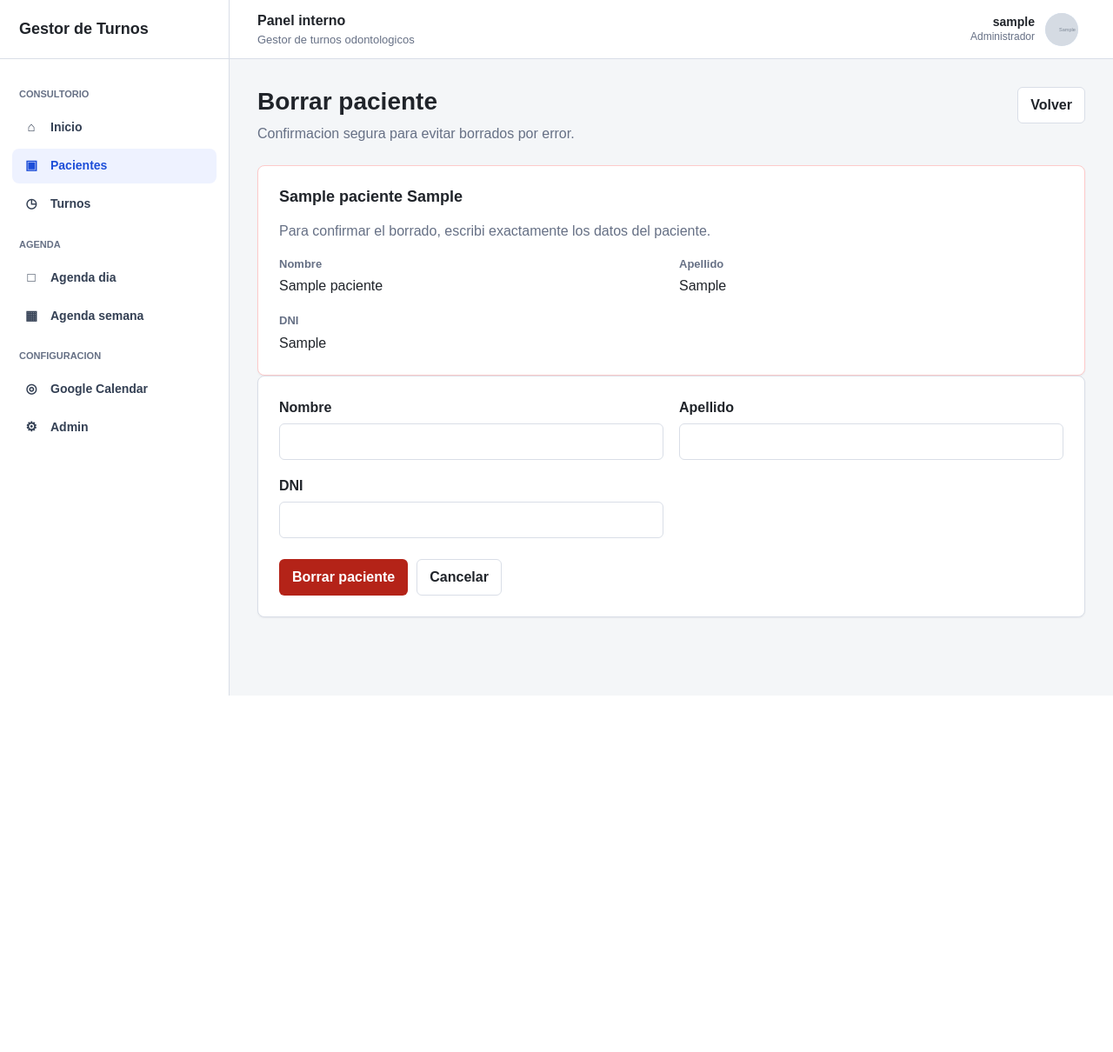
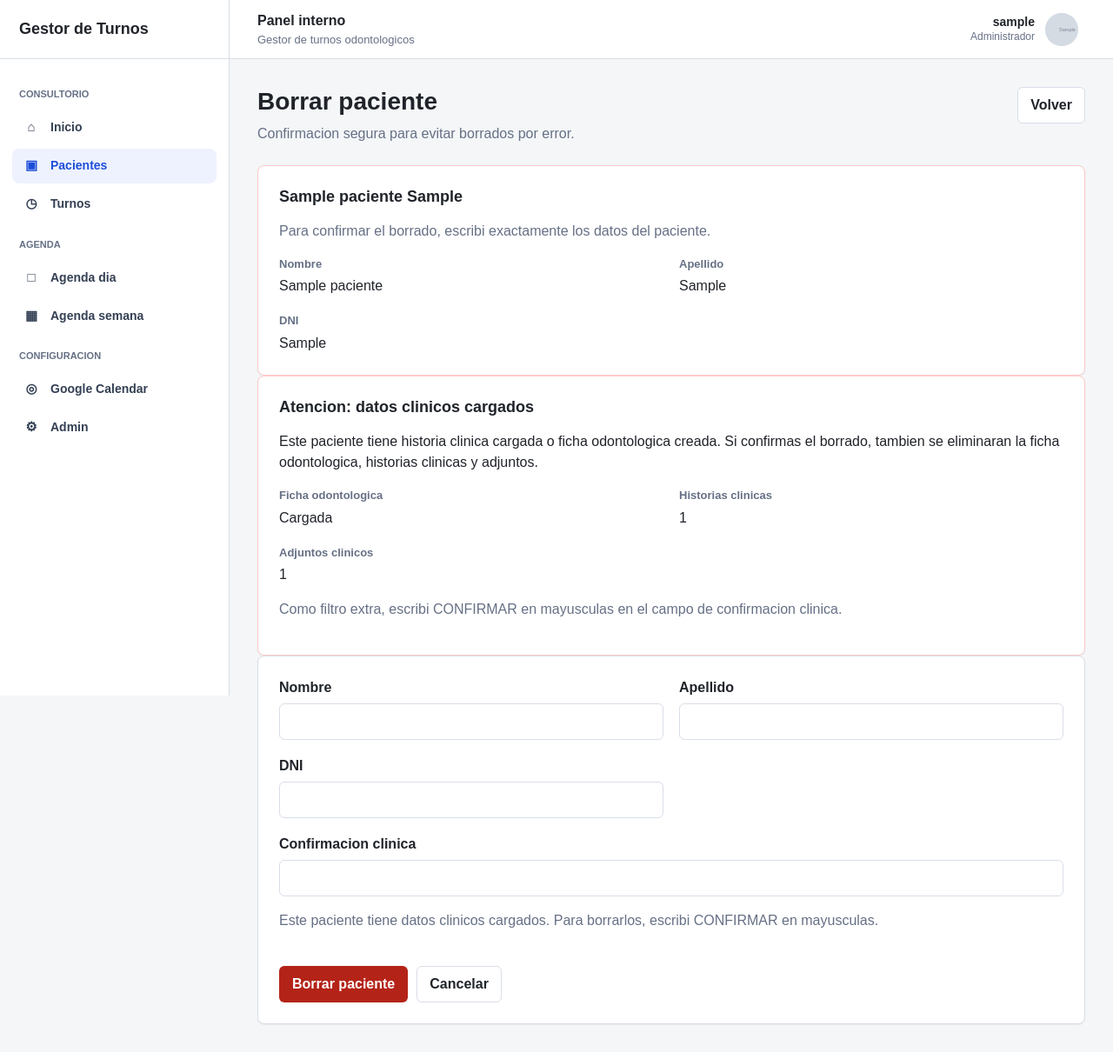
Before and after one commit to Lukillas09/gestor-turnos-odontologia, a Django app: page /pacientes/1/borrar/ in a window 1280 px wide. Shown: the whole page at 87% size. Before the commit the page ends 800 px from the top, so only its background shows below. Run offline with Django 5.2, Linux system fonts and the light colour scheme; a user stored in the database is signed in; tables that the repository leaves empty hold one stand-in row (values such as "Sample post"); grey boxes marked "Sample" are stand-in pictures.

Commit message:
Permite borrar pacientes con confirmacion clinica

```diff
--- a/app/pacientes/forms.py
+++ b/app/pacientes/forms.py
@@ -70,9 +70,19 @@ class PacienteDeleteConfirmationForm(forms.Form):
     apellido = forms.CharField(max_length=100)
     documento = forms.CharField(max_length=20, label="DNI")
 
-    def __init__(self, *args, paciente, **kwargs):
+    def __init__(self, *args, paciente, requiere_confirmacion_clinica=False, **kwargs):
         super().__init__(*args, **kwargs)
         self.paciente = paciente
+        self.requiere_confirmacion_clinica = requiere_confirmacion_clinica
+
+        if requiere_confirmacion_clinica:
+            self.fields["confirmacion_clinica"] = forms.CharField(
+                label="Confirmacion clinica",
+                help_text=(
+                    "Este paciente tiene datos clinicos cargados. "
+                    "Para borrarlos, escribi CONFIRMAR en mayusculas."
+                ),
+            )
 
     def clean(self):
         datos = super().clean()
@@ -100,4 +110,13 @@ class PacienteDeleteConfirmationForm(forms.Form):
                 "Los datos ingresados no coinciden con el paciente."
             )
 
+        if self.requiere_confirmacion_clinica:
+            confirmacion = datos.get("confirmacion_clinica", "").strip()
+
+            if confirmacion != "CONFIRMAR":
+                self.add_error(
+                    "confirmacion_clinica",
+                    "Para borrar datos clinicos, escribi CONFIRMAR en mayusculas.",
+                )
+
         return datos
--- a/app/pacientes/templates/pacientes/paciente_confirm_delete.html
+++ b/app/pacientes/templates/pacientes/paciente_confirm_delete.html
@@ -32,6 +32,32 @@
         </dl>
     </section>
 
+    {% if requiere_confirmacion_clinica %}
+        <section class="detail-panel danger-panel">
+            <h2>Atencion: datos clinicos cargados</h2>
+            <p>
+                Este paciente tiene historia clinica cargada o ficha odontologica creada.
+                Si confirmas el borrado, tambien se eliminaran la ficha odontologica,
+                historias clinicas y adjuntos.
+            </p>
+            <dl class="detail-grid">
+                <div>
+                    <dt>Ficha odontologica</dt>
+                    <dd>{% if tiene_ficha_odontologica %}Cargada{% else %}-{% endif %}</dd>
+                </div>
+                <div>
+                    <dt>Historias clinicas</dt>
+                    <dd>{{ cantidad_historias_clinicas }}</dd>
+                </div>
+                <div>
+                    <dt>Adjuntos clinicos</dt>
+                    <dd>{{ cantidad_adjuntos_clinicos }}</dd>
+                </div>
+            </dl>
+            <p class="muted">Como filtro extra, escribi CONFIRMAR en mayusculas en el campo de confirmacion clinica.</p>
+        </section>
+    {% endif %}
+
     <form class="form-panel" method="post" novalidate>
         {% csrf_token %}
 
@@ -41,9 +67,12 @@
 
         <div class="form-grid">
             {% for field in form %}
-                <div>
+                <div class="{% if field.name == 'confirmacion_clinica' %}field-full{% endif %}">
                     <label for="{{ field.id_for_label }}">{{ field.label }}</label>
                     {{ field }}
+                    {% if field.help_text %}
+                        <p class="muted">{{ field.help_text }}</p>
+                    {% endif %}
                     {% if field.errors %}
                         <div class="field-error">{{ field.errors }}</div>
                     {% endif %}
--- a/app/pacientes/views.py
+++ b/app/pacientes/views.py
@@ -1,10 +1,13 @@
+import logging
+
 from django.contrib import messages
+from django.db import transaction
 from django.db.models import Q
 from django.shortcuts import get_object_or_404
 from django.urls import reverse_lazy
 from django.views.generic import CreateView, DetailView, FormView, ListView, UpdateView
 
-from historias.models import HistoriaClinica
+from historias.models import HistoriaClinica, HistoriaClinicaAdjunto
 from historias.permissions import (
     limitar_historias_clinicas_por_usuario,
     puede_ver_historia_de_paciente,
@@ -20,6 +23,9 @@ from usuarios.roles import puede_gestionar_historias_clinicas
 
 from .forms import FichaOdontologicaForm, PacienteDeleteConfirmationForm, PacienteForm
 from .models import FichaOdontologica, Paciente
+
+
+logger = logging.getLogger(__name__)
 
 
 class PacienteListView(VerPacientesRequeridoMixin, ListView):
@@ -181,15 +187,21 @@ class PacienteDeleteView(BorrarPacientesRequeridoMixin, FormView):
     def get_form_kwargs(self):
         kwargs = super().get_form_kwargs()
         kwargs["paciente"] = self.paciente
+        kwargs["requiere_confirmacion_clinica"] = self._tiene_datos_clinicos()
         return kwargs
 
     def get_context_data(self, **kwargs):
         context = super().get_context_data(**kwargs)
         context["paciente"] = self.paciente
+        context["cantidad_historias_clinicas"] = self._cantidad_historias_clinicas()
+        context["cantidad_adjuntos_clinicos"] = self._cantidad_adjuntos_clinicos()
+        context["tiene_ficha_odontologica"] = self._tiene_ficha_odontologica()
+        context["requiere_confirmacion_clinica"] = self._tiene_datos_clinicos()
         return context
 
     def form_valid(self, form):
         nombre_completo = self.paciente.nombre_completo
+        tiene_datos_clinicos = self._tiene_datos_clinicos()
 
         if self._tiene_turnos_que_bloquean_borrado():
             form.add_error(
@@ -202,20 +214,31 @@ class PacienteDeleteView(BorrarPacientesRequeridoMixin, FormView):
             )
             return super().form_invalid(form)
 
-        if self._tiene_historias_clinicas():
+        try:
+            with transaction.atomic():
+                self._borrar_datos_clinicos()
+                self._borrar_turnos_que_no_bloquean()
+                self.paciente.delete()
+        except Exception:
+            logger.exception("No se pudo borrar el paciente y sus datos asociados.")
             form.add_error(
                 None,
-                "No se puede borrar el paciente porque tiene historia clinica cargada.",
+                "No se pudo completar el borrado. Revisa los adjuntos clinicos e intenta nuevamente.",
             )
             messages.error(
                 self.request,
-                "No se puede borrar el paciente porque tiene historia clinica cargada.",
+                "No se pudo completar el borrado del paciente.",
             )
             return super().form_invalid(form)
 
-        self._borrar_turnos_que_no_bloquean()
-        self.paciente.delete()
-        messages.success(self.request, f"Paciente {nombre_completo} borrado correctamente.")
+        if tiene_datos_clinicos:
+            messages.success(
+                self.request,
+                f"Paciente {nombre_completo} y sus datos clinicos fueron borrados correctamente.",
+            )
+        else:
+            messages.success(self.request, f"Paciente {nombre_completo} borrado correctamente.")
+
         return super().form_valid(form)
 
     def _tiene_turnos_que_bloquean_borrado(self):
@@ -228,5 +251,28 @@ class PacienteDeleteView(BorrarPacientesRequeridoMixin, FormView):
             estado__in=self.estados_que_bloquean_borrado
         ).delete()
 
-    def _tiene_historias_clinicas(self):
-        return self.paciente.historias_clinicas.exists()
+    def _borrar_datos_clinicos(self):
+        adjuntos = HistoriaClinicaAdjunto.objects.filter(
+            historia__paciente=self.paciente,
+        )
+
+        for adjunto in adjuntos:
+            if adjunto.archivo:
+                adjunto.archivo.delete(save=False)
+
+        HistoriaClinica.objects.filter(paciente=self.paciente).delete()
+        FichaOdontologica.objects.filter(paciente=self.paciente).delete()
+
+    def _tiene_datos_clinicos(self):
+        return self._cantidad_historias_clinicas() > 0 or self._tiene_ficha_odontologica()
+
+    def _cantidad_historias_clinicas(self):
+        return self.paciente.historias_clinicas.count()
+
+    def _cantidad_adjuntos_clinicos(self):
+        return HistoriaClinicaAdjunto.objects.filter(
+            historia__paciente=self.paciente,
+        ).count()
+
+    def _tiene_ficha_odontologica(self):
+        return FichaOdontologica.objects.filter(paciente=self.paciente).exists()
```
Also changed, not shown: app/pacientes/tests.py (+113 -8 lines).
